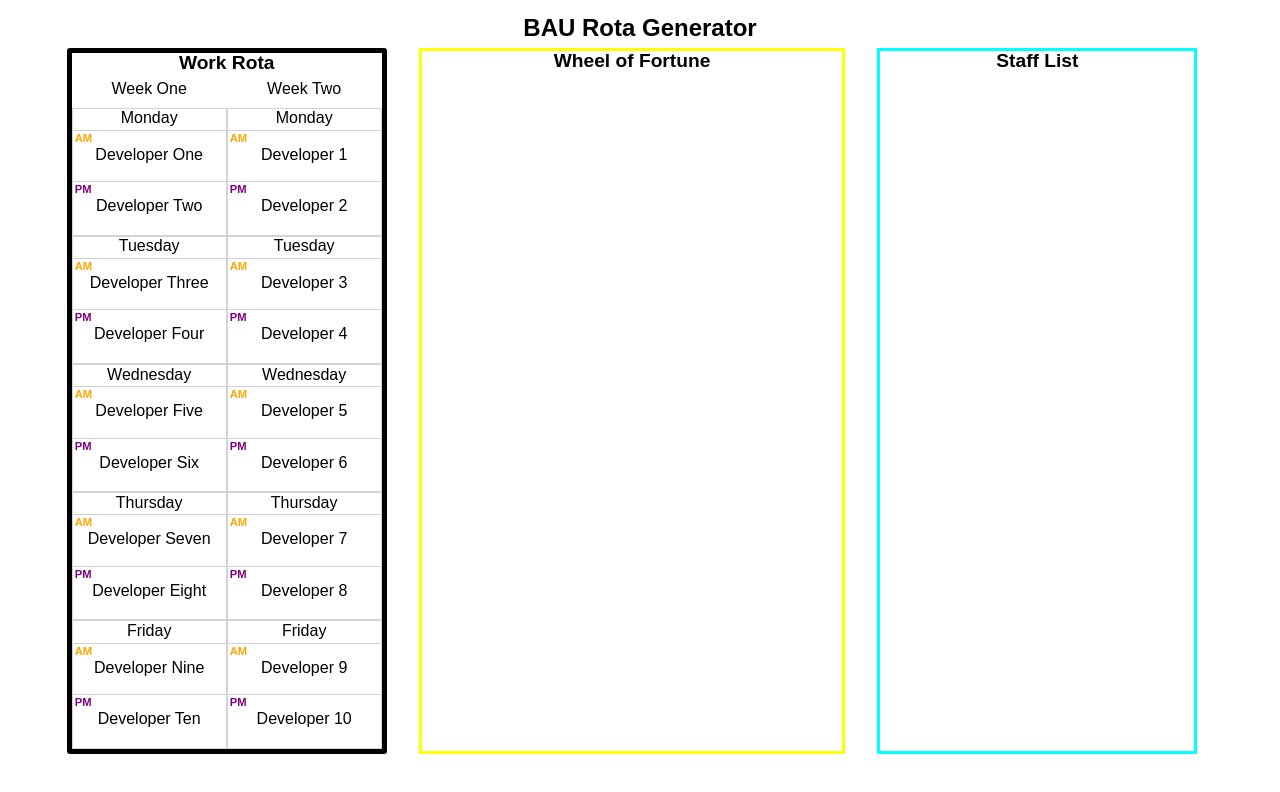
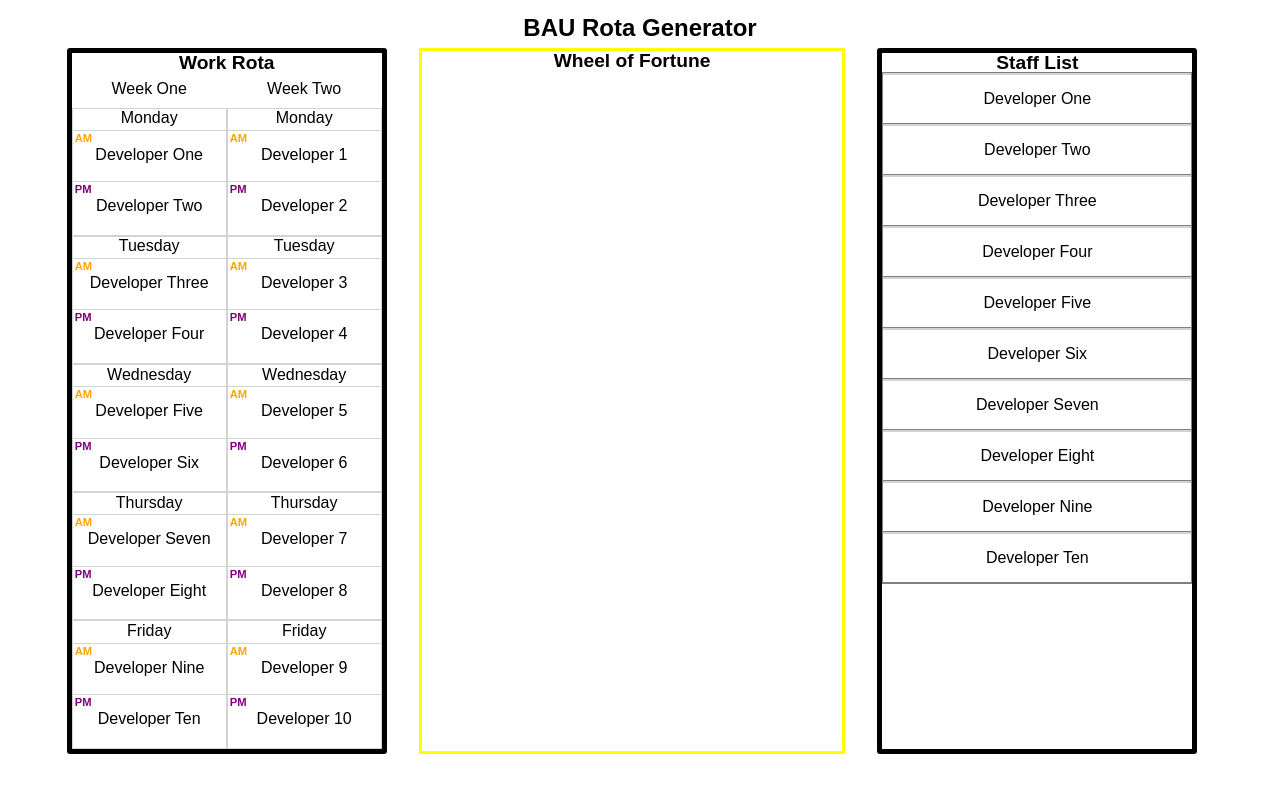
Before and after one commit to edgarfinn/Work-Rota-Generator, a React (Create React App) app in the folder client/: page / in a window 1280 px wide. Shown: the top 792 px of the page. Built offline with nearby package versions, Linux system fonts and the light colour scheme.

Commit message:
create basic staff list outline

```diff
--- a/client/src/components/app/App.js
+++ b/client/src/components/app/App.js
@@ -143,6 +143,18 @@ export default class App extends Component {
             }
           ]
         }
+      ],
+      devList: [
+        "Developer One",
+        "Developer Two",
+        "Developer Three",
+        "Developer Four",
+        "Developer Five",
+        "Developer Six",
+        "Developer Seven",
+        "Developer Eight",
+        "Developer Nine",
+        "Developer Ten"
       ]
     }
 
@@ -175,8 +187,10 @@ export default class App extends Component {
             <Wheel/>
           </section>
 
-          <section className="section-staff-list large-show-inlineblock large-3 blue">
-            <StaffList/>
+          <section className="section-staff-list large-show-inlineblock large-3 border">
+            <StaffList
+              developers={this.state.devList}
+            />
           </section>
 
         </div>
--- a/client/src/components/app/Rota/Week/Day/day.js
+++ b/client/src/components/app/Rota/Week/Day/day.js
@@ -3,11 +3,10 @@ import './day.css';
 
 export default (props) => {
 
-  const FullDay = props.periods.map((period) => {
+  const FullDay = props.periods.map((period, index) => {
     const periodIsAM = period.periodTitle === "AM";
-    console.log(period);
     return (
-      <div className={ periodIsAM ? "period bottom-border" : "period" }>
+      <div key={index} className={ periodIsAM ? "period bottom-border" : "period" }>
         <div className={ periodIsAM ? "period-header AM" : "period-header PM " } >
           <p>{period.periodTitle}</p>
         </div>
@@ -18,38 +17,11 @@ export default (props) => {
     )
   })
 
-
-
-
-
-  const HalfDay = (props) => {
-
-    const periodIsAM = props.period === "AM";
-
-    return (
-
-      <div className={ periodIsAM ? "period bottom-border" : "period" }>
-        <div className={ periodIsAM ? "period-header AM" : "period-header PM " }>
-          {props.period}
-        </div>
-        <div className="period-allocation large-12 large-show-inlineblock">{props.allocatedDev}
-        </div>
-      </div>
-
-    )
-  }
-
-
   return (
     <div className="rota-day">
       <p className="day-title bottom-border">{props.title}</p>
       <div className="half-day-wrapper">
         {FullDay}
-        {/* <HalfDay period="AM"/>
-        <HalfDay period="PM"/> */}
-      </div>
-      <div className="half-day">
-
       </div>
     </div>
   )
--- /dev/null
+++ b/client/src/components/app/StaffList/StaffItem/staff_item.css
@@ -0,0 +1,8 @@
+.developer-list-item {
+  width: 100%;
+  border-bottom: 1px solid grey;
+}
+.developer-name {
+  border-top: 2px solid lightgrey;
+  padding: 1em;
+}
--- /dev/null
+++ b/client/src/components/app/StaffList/StaffItem/staff_item.js
@@ -0,0 +1,39 @@
+import React, {Component} from 'react';
+import './staff_item.css';
+
+export default class StaffItem extends Component {
+
+  constructor(props) {
+    super(props)
+
+    this.state = {
+      "editing": false,
+      "developerName": this.props.developer
+    }
+  }
+  render() {
+
+    const NameTag = name => {
+      return (
+        <div className="developer-name">
+          <p>{this.state.developerName}</p>
+        </div>
+      )
+    }
+
+    const NameInput = () => {
+      return (
+        <input type="text" value={this.state.developerName} />
+      )
+    }
+
+    return (
+      <li className="developer-list-item">
+        {this.state.editing ?
+          <NameInput />
+          :
+          <NameTag />}
+      </li>
+    )
+  }
+}
--- a/client/src/components/app/StaffList/staff_list.css
+++ b/client/src/components/app/StaffList/staff_list.css
@@ -0,0 +1,3 @@
+.developer-list {
+  border: 1px solid grey;
+}
--- a/client/src/components/app/StaffList/staff_list.js
+++ b/client/src/components/app/StaffList/staff_list.js
@@ -1,10 +1,32 @@
 import React, { Component } from 'react';
+import './staff_list.css';
+
+import StaffItem from './StaffItem/staff_item';
 
 export default class StaffList extends Component {
 
+  constructor(props) {
+    super(props)
+  }
+
   render() {
+
+    const developerList = this.props.developers.map((developer, index) => {
+      return (
+        <StaffItem
+        key={index}
+        developer={developer}
+      />
+      )
+    })
+
     return (
-      <header className="section-header"><h2>Staff List</h2></header>
+      <div className="staff-list">
+        <header className="section-header"><h2>Staff List</h2></header>
+        <ul className="developer-list">
+          {developerList}
+        </ul>
+      </div>
     )
   }
 }
```
Also changed, not shown: 1 other file (tests, documents, lock files or other folders).
